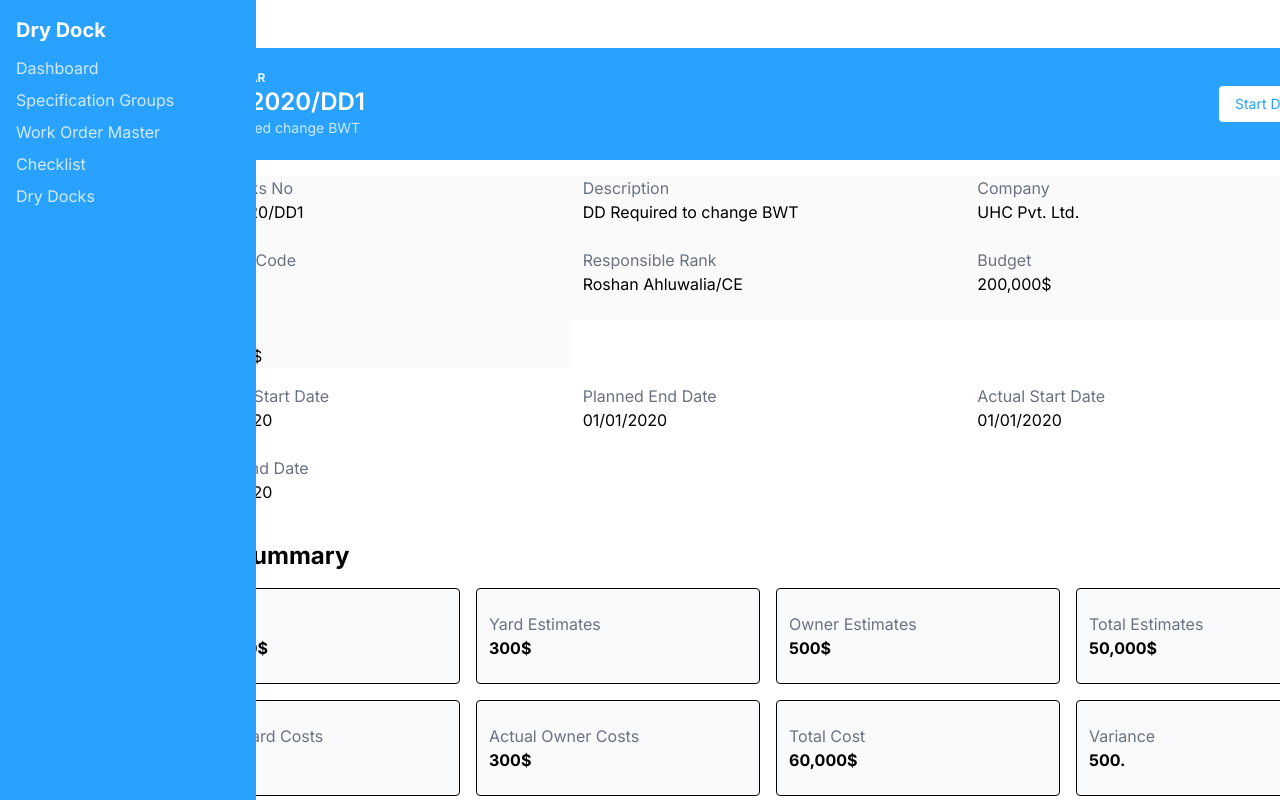
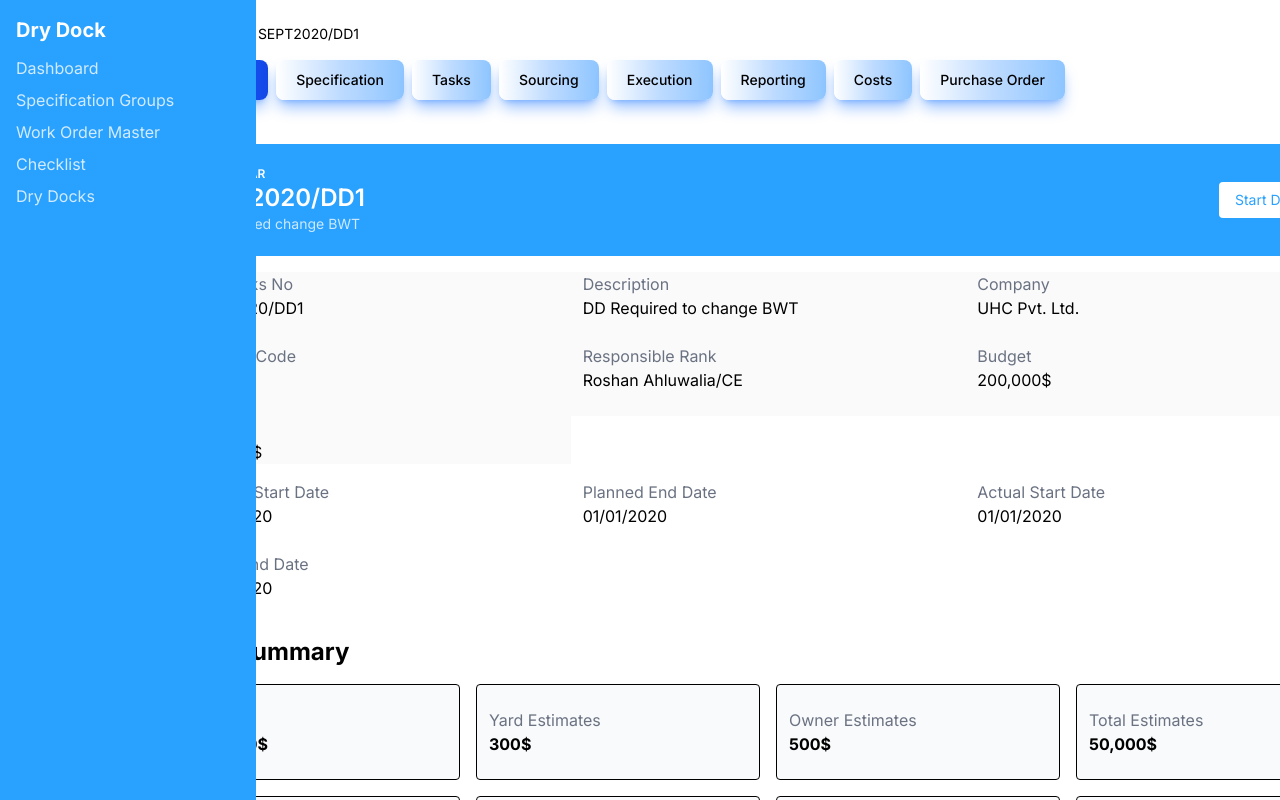
Before and after one commit to akhdanfarrosrenoldi/Limin_react, a React (Vite) app: page / in a window 1280 px wide. Shown: the top 800 px of the page. Built offline with nearby package versions, Linux system fonts and the light colour scheme.

Commit message:
feat: add Button component and integrate it into main application layout; update Summary layout with border styling

```diff
--- a/src/App.jsx
+++ b/src/App.jsx
@@ -1,8 +1,8 @@
 function App() {
   return (
     <>
-      <div class="ml-32 w-full">
-        <div class="p-12 ">
+      <div class="ml-32 w-full -mt-15">
+        <div class="p-12">
           <div class="h-28 mb-4 flex items-center justify-between px-3 py-5 bg-[#29a1ff]">
             <div>
               <p class="text-xs font-semibold text-white">OCEAN STAR</p>
--- /dev/null
+++ b/src/components/Button.jsx
@@ -0,0 +1,63 @@
+function Button() {
+  return (
+    <>
+      <div class="ml-32 w-full -mt-10">
+        <div class="p-12 ">
+          <div class="my-4 text-sm">
+            <h2> Dry Docks / SEPT2020/DD1</h2>
+          </div>
+          <button
+            type="button"
+            class="text-white bg-gradient-to-r from-blue-500 via-blue-600 to-blue-700 hover:bg-gradient-to-br focus:ring-4 focus:outline-none focus:ring-blue-300 dark:focus:ring-blue-800 shadow-lg shadow-blue-500/50 dark:shadow-lg dark:shadow-blue-800/80 font-medium rounded-lg text-sm px-5 py-2.5 text-center me-2 mb-2 "
+          >
+            General
+          </button>
+          <button
+            type="button"
+            class="text-black bg-gradient-to-r from-white via-blue-200 to-blue-300 hover:bg-gradient-to-br focus:ring-4 focus:outline-none focus:ring-blue-300 dark:focus:ring-blue-800 shadow-lg shadow-blue-500/50 dark:shadow-lg dark:shadow-blue-800/80 font-medium rounded-lg text-sm px-5 py-2.5 text-center me-2 mb-2 "
+          >
+            Specification
+          </button>
+          <button
+            type="button"
+            class="text-black bg-gradient-to-r from-white via-blue-200 to-blue-300 hover:bg-gradient-to-br focus:ring-4 focus:outline-none focus:ring-blue-300 dark:focus:ring-blue-800 shadow-lg shadow-blue-500/50 dark:shadow-lg dark:shadow-blue-800/80 font-medium rounded-lg text-sm px-5 py-2.5 text-center me-2 mb-2 "
+          >
+            Tasks
+          </button>
+          <button
+            type="button"
+            class="text-black bg-gradient-to-r from-white via-blue-200 to-blue-300 hover:bg-gradient-to-br focus:ring-4 focus:outline-none focus:ring-blue-300 dark:focus:ring-blue-800 shadow-lg shadow-blue-500/50 dark:shadow-lg dark:shadow-blue-800/80 font-medium rounded-lg text-sm px-5 py-2.5 text-center me-2 mb-2 "
+          >
+            Sourcing
+          </button>
+          <button
+            type="button"
+            class="text-black bg-gradient-to-r from-white via-blue-200 to-blue-300 hover:bg-gradient-to-br focus:ring-4 focus:outline-none focus:ring-blue-300 dark:focus:ring-blue-800 shadow-lg shadow-blue-500/50 dark:shadow-lg dark:shadow-blue-800/80 font-medium rounded-lg text-sm px-5 py-2.5 text-center me-2 mb-2 "
+          >
+            Execution
+          </button>
+          <button
+            type="button"
+            class="text-black bg-gradient-to-r from-white via-blue-200 to-blue-300 hover:bg-gradient-to-br focus:ring-4 focus:outline-none focus:ring-blue-300 dark:focus:ring-blue-800 shadow-lg shadow-blue-500/50 dark:shadow-lg dark:shadow-blue-800/80 font-medium rounded-lg text-sm px-5 py-2.5 text-center me-2 mb-2 "
+          >
+            Reporting
+          </button>
+          <button
+            type="button"
+            class="text-black bg-gradient-to-r from-white via-blue-200 to-blue-300 hover:bg-gradient-to-br focus:ring-4 focus:outline-none focus:ring-blue-300 dark:focus:ring-blue-800 shadow-lg shadow-blue-500/50 dark:shadow-lg dark:shadow-blue-800/80 font-medium rounded-lg text-sm px-5 py-2.5 text-center me-2 mb-2 "
+          >
+            Costs
+          </button>
+          <button
+            type="button"
+            class="text-black bg-gradient-to-r from-white via-blue-200 to-blue-300 hover:bg-gradient-to-br focus:ring-4 focus:outline-none focus:ring-blue-300 dark:focus:ring-blue-800 shadow-lg shadow-blue-500/50 dark:shadow-lg dark:shadow-blue-800/80 font-medium rounded-lg text-sm px-5 py-2.5 text-center me-2 mb-2 "
+          >
+            Purchase Order
+          </button>
+        </div>
+      </div>
+    </>
+  );
+}
+
+export default Button;
--- a/src/layouts/Summary.jsx
+++ b/src/layouts/Summary.jsx
@@ -96,7 +96,7 @@ const Summary = () => {
               </div>
             </div>
 
-            <div class="flex items-center justify-center h-128 mb-4 rounded-sm">
+            <div class="flex items-center justify-center h-128 mb-4 rounded-sm border">
               <Bar
                 data={{
                   labels: ["Open", "In Progress", "On Hold", "Complete", ""],
--- a/src/main.jsx
+++ b/src/main.jsx
@@ -5,11 +5,13 @@ import App from "./App.jsx";
 import Navbar from "./components/Navbar.jsx";
 import Summary from "./layouts/Summary.jsx";
 import PurchaseOrders from "./layouts/PurchaseOrders.jsx";
+import Button from "./components/Button.jsx";
 
 createRoot(document.getElementById("root")).render(
   <StrictMode>
     <div className="container mx-auto">
       <Navbar />
+      <Button />
       <App />
       <Summary />
       <PurchaseOrders />
```
Also changed, not shown: 1 other file (tests, documents, lock files or other folders).
